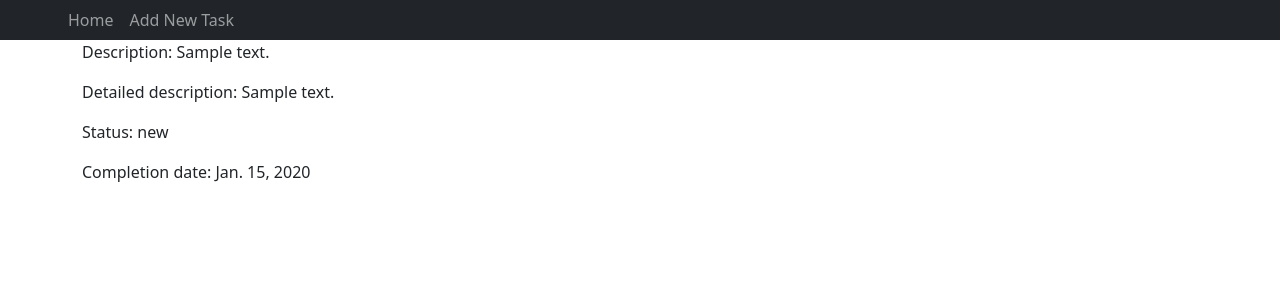
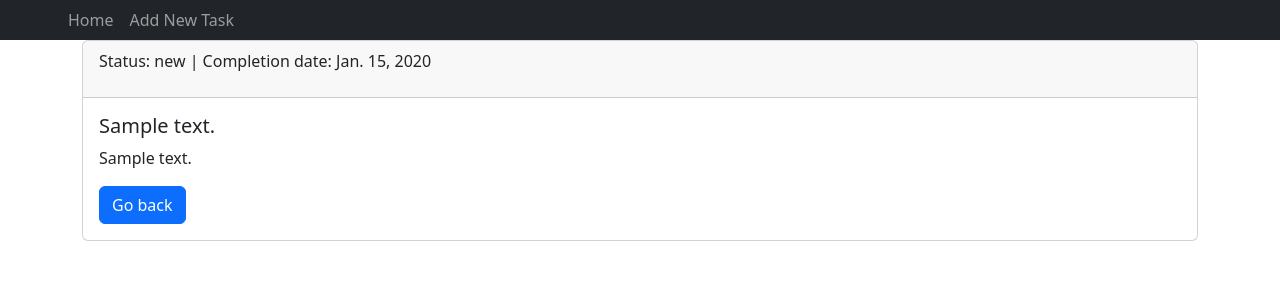
Before and after one commit to daniyarotegen/homework_53, a Django app: page /task/1 in a window 1280 px wide. Shown: the top 300 px of the page. Run offline with Django 4.2, Linux system fonts and the light colour scheme; tables that the repository leaves empty hold one stand-in row (values such as "Sample post").

Commit message:
Added some style to index page

```diff
--- a/templates/index.html
+++ b/templates/index.html
@@ -10,15 +10,15 @@
     {% for task in tasks %}
         {% if task.status.title == 'New' %}
             <div class="alert alert-danger" role="alert">
-                {% include 'tasks.html' %}
+                <a href="{% url 'task_detail' task.pk %}" class="alert-link" style="text-decoration: none; font-weight: normal">{% include 'tasks.html' %}</a>
             </div>
         {% elif task.status.title == 'In Process' %}
             <div class="alert alert-warning" role="alert">
-                {% include 'tasks.html' %}
+                <a href="{% url 'task_detail' task.pk %}" class="alert-link" style="text-decoration: none; font-weight: normal">{% include 'tasks.html' %}</a>
             </div>
         {% elif task.status.title == 'Completed' %}
             <div class="alert alert-success" role="alert">
-                {% include 'tasks.html' %}
+                <a href="{% url 'task_detail' task.pk %}" class="alert-link" style="text-decoration: none; font-weight: normal">{% include 'tasks.html' %}</a>
             </div>
         {% endif %}
     {% endfor %}
--- a/templates/task_detail.html
+++ b/templates/task_detail.html
@@ -1,9 +1,13 @@
 {% extends 'base.html' %}
 {% block content %}
-    <div>
-        <p>Description: {{ task.description }}</p>
-        <p>Detailed description: {{ task.details }}</p>
-        <p>Status: {{ task.status }}</p>
-        <p>Completion date: {{ task.completion_date }}</p>
+    <div class="card">
+        <div class="card-header">
+            <p>Status: {{ task.status }} | Completion date: {{ task.completion_date }}</p>
+        </div>
+        <div class="card-body">
+            <h5 class="card-title">{{ task.description }}</h5>
+            <p class="card-text">{{ task.details }}</p>
+            <a href="{% url 'index' %}" class="btn btn-primary">Go back</a>
+        </div>
     </div>
 {% endblock %}
--- a/templates/tasks.html
+++ b/templates/tasks.html
@@ -1,4 +1 @@
-<p>Description: {{ task.description }}</p>
-<p>Status: {{ task.status }}</p>
-<p>Completion date: {{ task.completion_date }}</p>
-<p><a href="{% url 'task_detail' task.pk %}">More...</a></p>
+<p>{{ task.description }} | Status: {{ task.status }} | Date: {{ task.completion_date }}</p>
```
